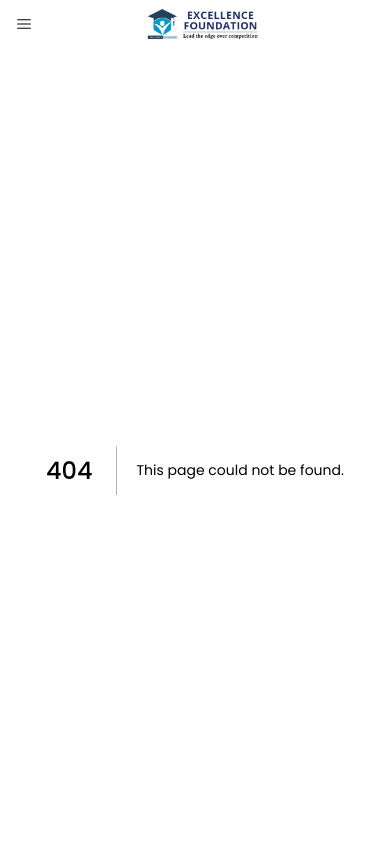
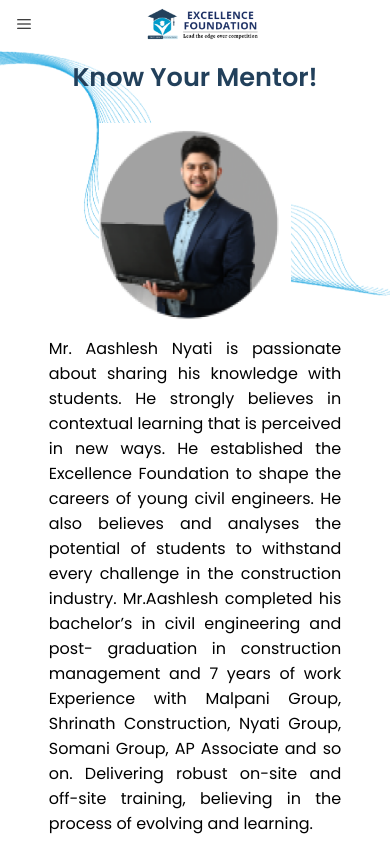
Before and after one commit to wyash12/ef-frontend, a Next.js app: page /about/mentor in a window 390 px wide. Before the commit this address had no page. Shown: the top 844 px of the page. Built offline with nearby package versions, Linux system fonts and the light colour scheme; some icons are missing.

Commit message:
about mentor page

```diff
--- /dev/null
+++ b/components/about/mentor/Mentor.module.scss
@@ -0,0 +1,56 @@
+.container {
+  display: flex;
+  flex-direction: column;
+  align-items: center;
+  gap: 1.5rem;
+  font-family: Poppins;
+  background: url(../../../public/mentor_wave.png) no-repeat;
+  background-size: contain;
+
+  h1 {
+    color: #22405b;
+    font-size: 2.25rem;
+    font-weight: 600;
+    line-height: 2.6875rem; /* 71.667% */
+    text-align: center;
+    padding: 0.5rem 1rem;
+  }
+
+  img {
+    width: 20rem;
+    height: auto;
+    background: transparent;
+  }
+
+  p {
+    width: 75%;
+    text-align: justify;
+    font-size: 1rem;
+  }
+}
+
+@media (max-width: 650px) {
+  .container {
+    h1 {
+      font-size: 2rem;
+    }
+
+    img {
+      width: 16rem;
+    }
+  }
+}
+
+@media (max-width: 455px) {
+  .container {
+    gap: 1rem;
+
+    h1 {
+      font-size: 1.6rem;
+    }
+
+    img {
+      width: 12rem;
+    }
+  }
+}
--- /dev/null
+++ b/components/about/mentor/Mentor.tsx
@@ -0,0 +1,25 @@
+import classes from "./Mentor.module.scss";
+import mentorImg from "../../../public/mentor.png";
+import Image from "next/image";
+
+export default function MentorScreen(): JSX.Element {
+  return (
+    <div className={classes.container}>
+      <h1>Know Your Mentor!</h1>
+      <Image src={mentorImg} alt="Aashlesh Rajesh Nyati" />
+      <p>
+        Mr. Aashlesh Nyati is passionate about sharing his knowledge with
+        students. He strongly believes in contextual learning that is perceived
+        in new ways. He established the Excellence Foundation to shape the
+        careers of young civil engineers. He also believes and analyses the
+        potential of students to withstand every challenge in the construction
+        industry. Mr.Aashlesh completed his bachelor&rsquo;s in civil
+        engineering and post- graduation in construction management and 7 years
+        of work Experience with Malpani Group, Shrinath Construction, Nyati
+        Group, Somani Group, AP Associate and so on. Delivering robust on-site
+        and off-site training, believing in the process of evolving and
+        learning.
+      </p>
+    </div>
+  );
+}
--- a/components/common/Navbar.tsx
+++ b/components/common/Navbar.tsx
@@ -157,10 +157,10 @@ export default function Navbar(): JSX.Element {
                 }}
               >
                 <li>
-                  <Link href="/home">Excellence Foundation</Link>
+                  <Link href="/about/excellence_foundation">Excellence Foundation</Link>
                 </li>
                 <li>
-                  <Link href="/home">Mentor</Link>
+                  <Link href="/about/mentor">Mentor</Link>
                 </li>
               </ul>
             </li>
--- /dev/null
+++ b/pages/about/mentor.tsx
@@ -0,0 +1,5 @@
+import MentorScreen from "@/components/about/mentor/Mentor";
+
+export default function MentorPage(): JSX.Element {
+  return <MentorScreen />;
+}
```
Also changed, not shown: public/mentor.png (added), public/mentor_wave.png (added).
